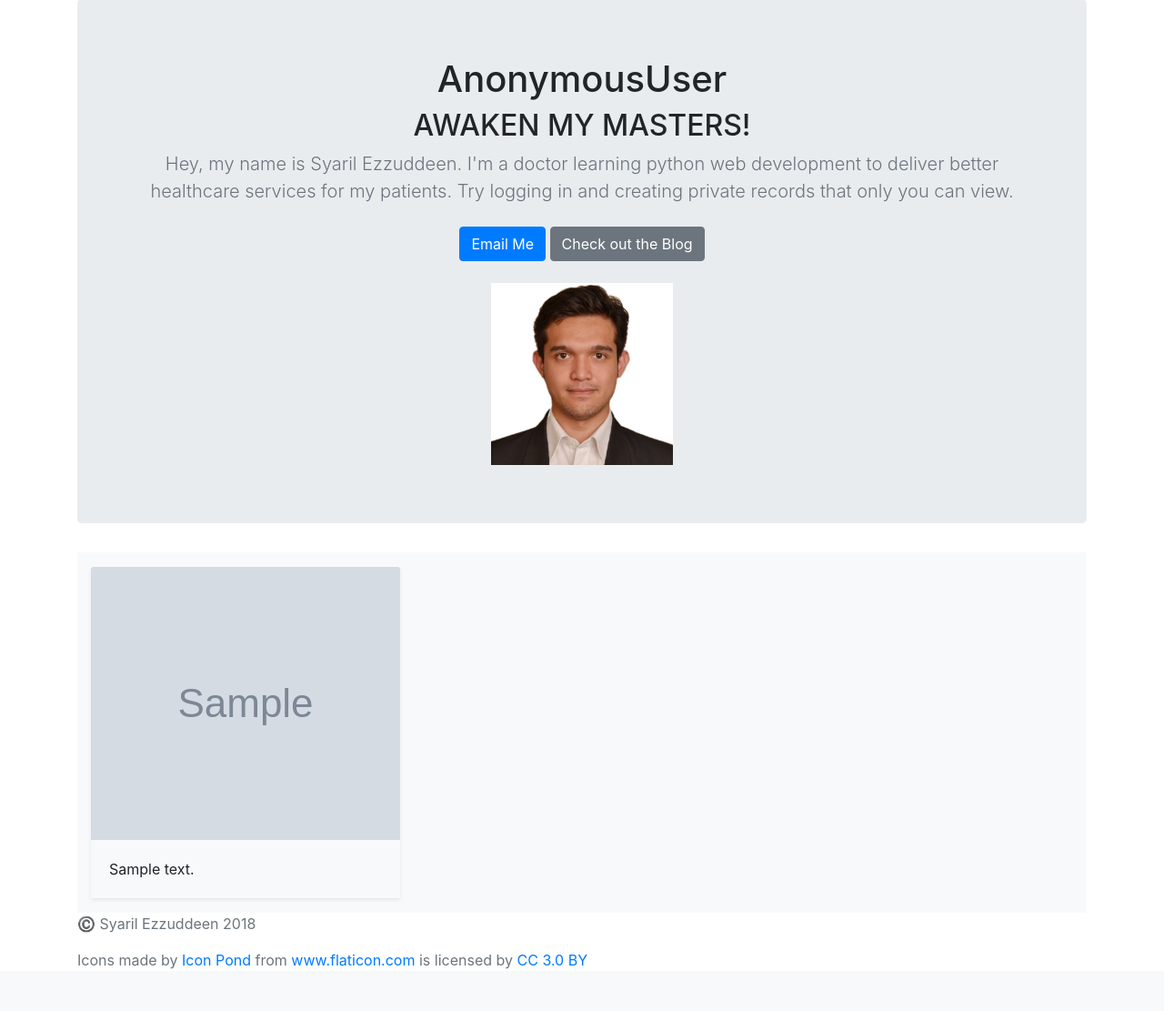
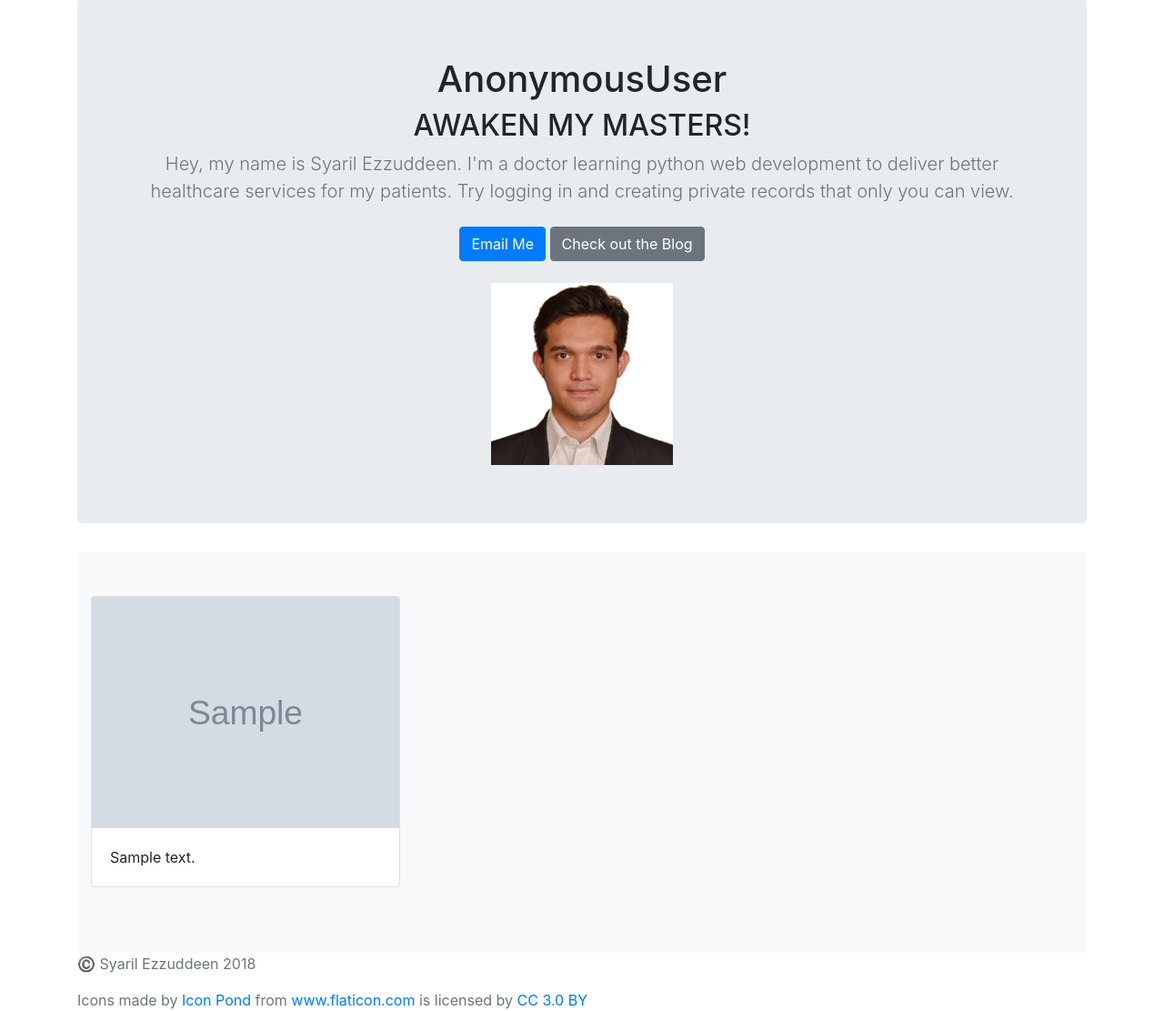
Before and after one commit to Syaril/portfolio-project, a Django app: template jobs/templates/jobs/home.html in a window 1280 px wide. Shown: the part 59-1170 px from the top of the page at 91% size. Before the commit the page ends 1124 px from the top, so only its background shows below. Run offline with Django 3.2, Linux system fonts and the light colour scheme; the template is opened without the code that fills it: most values are stand-ins (such as "Sample title", 1, 10 or a date in 2020); grey boxes marked "Sample" are stand-in pictures; data that the repository does not hold is empty; some libraries are stand-ins or nearby versions.

Commit message:
Changes to home

```diff
--- a/jobs/templates/jobs/home.html
+++ b/jobs/templates/jobs/home.html
@@ -18,14 +18,14 @@
 
       </section>
 
-      <div class="album py-3 bg-light">
+      <div class="album py-5 bg-light">
         <div class="container">
                   <div class="row">
         {%  for job in jobs.all %}
 
             <div class="col-md-4">
-              <div class="card-mb-4 shadow-sm">
-                <img class="card-img-top" src="{{ job.image.url }}" alt="{{ job.image }}" height="300" width="300"/>
+              <div class="card mb-4 box-shadow">
+                <img class="card-img-top" src="{{ job.image.url }}" alt="{{ job.image }}"/>
                 <div class="card-body">
                   <p class="card-text">{{ job.summary }}</p>
                 </div>
```
